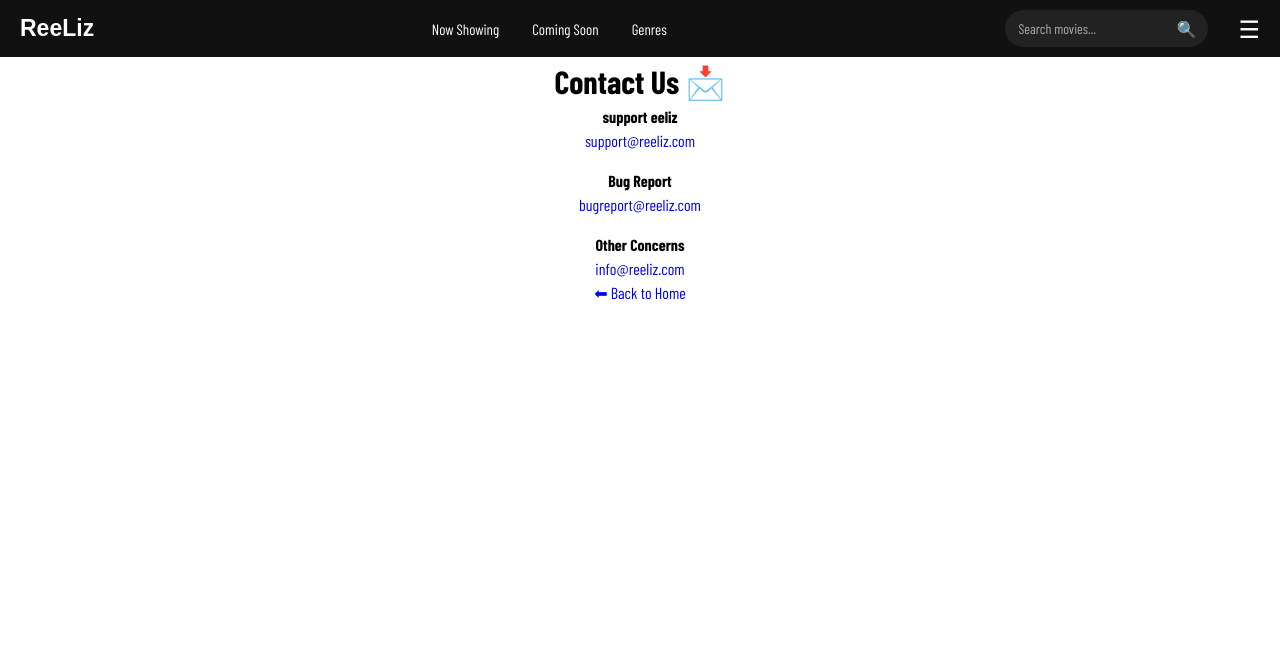
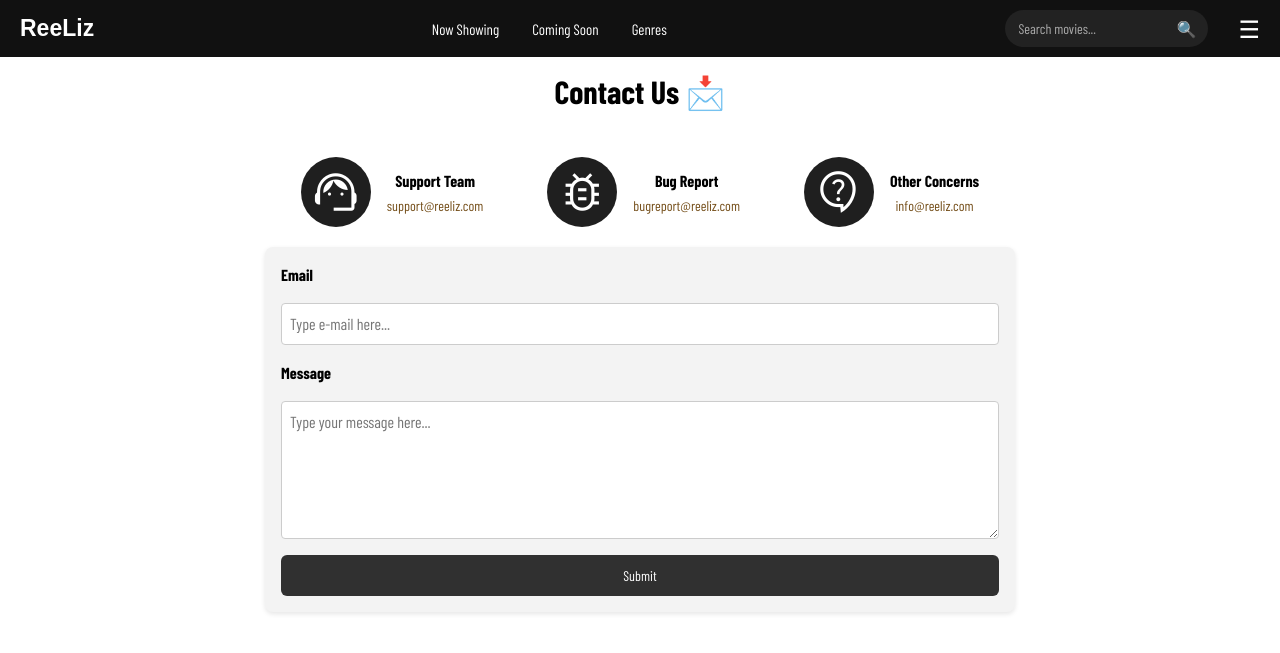
Before and after one commit to Tubachups/ReeLiz-Movie, a Flask app: page /contact in a window 1280 px wide. Shown: the top 653 px of the page. Run offline with Flask 3, Linux system fonts and the light colour scheme.

Commit message:
contact us fix

```diff
--- a/static/js/navbar.js
+++ b/static/js/navbar.js
@@ -22,6 +22,9 @@ document.addEventListener("DOMContentLoaded", () => {
     link.addEventListener("click", (e) => {
       e.preventDefault();
       const page = link.dataset.page;
+      if (page === "about") {
+        window.location.href = "/";
+        }
 
       if (page === "home") {
         window.location.href = "/";
--- a/static/styles/about.css
+++ b/static/styles/about.css
@@ -16,21 +16,18 @@ p.intro-paragraph,
 p.feature-description {
   font-family: 'Cossette Texte', serif;
 }
-
-/* Fade-in animation */
+/* fade in animation */
 @keyframes fadeIn {
   from { opacity: 0; transform: translateY(20px); }
   to { opacity: 1; transform: translateY(0); }
 }
 
-/* Headers fade in first */
 .main-header,
 .feature-title {
     opacity: 0;
     animation: fadeIn 1s forwards;
 }
 
-/* Staggered delay for headers */
 .main-header {
     animation-delay: 0.3s;
 }
@@ -47,7 +44,6 @@ p.feature-description {
     animation-delay: 0.5s;
 }
 
-/* Paragraphs fade in after headers */
 .intro {
     opacity: 0;
     animation: fadeIn 1s forwards;
--- a/static/styles/contact.css
+++ b/static/styles/contact.css
@@ -1,15 +1,137 @@
 body {
   display: flex;
   flex-direction: column;
+  font-family: Arial, sans-serif;
   text-align: center;
 }
 
-.card{
-  display: flex;
-  flex-direction: column;
+@keyframes fadeInUp {
+  from {
+    opacity: 0;
+    transform: translateY(20px);
+  }
+  to {
+    opacity: 1;
+    transform: translateY(0);
+  }
 }
 
-.contact-card{
-  display: grid;
+.head1 {
+  padding: 10px;
+}
+
+.contact-row {
+  display: flex;
+  gap: 4rem;
+  justify-content: center;
+  margin-top: 2rem;
+  flex-wrap: wrap;
+}
+
+.contact-item {
+  display: flex;
+  align-items: center;
   gap: 1rem;
+  opacity: 0;                 /* start hidden */
+  animation: fadeInUp 0.6s ease-out forwards;
 }
+
+/* Stagger animation for each item */
+.contact-item:nth-child(1) { animation-delay: 0.2s; }
+.contact-item:nth-child(2) { animation-delay: 0.4s; }
+.contact-item:nth-child(3) { animation-delay: 0.6s; }
+
+/* Circle icon */
+@import url('https://fonts.googleapis.com/icon?family=Material+Icons');
+
+.contact-icon {
+  display: inline-flex;
+  justify-content: center;
+  align-items: center;
+  width: 50px;
+  height: 50px;
+  border-radius: 50%;
+  background-color: black;
+  color: white;
+  font-size: 50px;
+  margin-right: 10px;
+  transition: transform 0.3s ease;
+}
+
+.contact-item .material-symbols-outlined {
+  display: flex;
+  justify-content: center;
+  align-items: center;
+  width: 70px;
+  height: 70px;
+  border-radius: 50%;
+  background-color: rgb(31, 31, 31);
+  color: white;
+  font-size: 32px;
+  flex-shrink: 0;
+}
+
+.contact-text b {
+  display: block;
+  font-size: 16px;
+}
+
+.contact-text a {
+  display: block;
+  text-decoration: none;
+  color: #744e19;
+  font-size: 14px;
+  margin-top: 2px;
+}
+
+.contact-form {
+  padding: 20px;
+  flex: 1;
+  min-width: 100px;
+  text-align: left;
+}
+
+.contact-form form {
+  display: flex;
+  width: 750px;
+  flex-direction: column;
+  gap: 1rem;
+  background: #f3f3f3;
+  padding: 1rem;
+  border-radius: 8px;
+  box-shadow: 0 2px 5px rgba(0,0,0,0.1);
+
+  /* Center horizontally */
+  margin: 0 auto;
+
+  opacity: 0;
+  animation: fadeInUp 0.6s ease-out forwards;
+  animation-delay: 0.8s;
+}
+
+.contact-form label {
+  font-weight: bold;
+}
+
+.contact-form input,
+.contact-form textarea {
+  padding: 8px;
+  border: 1px solid #ccc;
+  border-radius: 4px;
+  font-family: inherit;
+}
+
+.contact-form button {
+  background: #303030;
+  color: white;
+  border: none;
+  padding: 10px;
+  border-radius: 6px;
+  cursor: pointer;
+  font-size: 14px;
+  transition: 0.3s ease;
+}
+
+.contact-form button:hover {
+  background: #555;
+}
--- a/static/styles/style.css
+++ b/static/styles/style.css
@@ -26,7 +26,7 @@ h1 {
 #movies {
   display: grid;
   grid-template-columns: repeat(auto-fit, minmax(200px, 1fr));
-  gap: 1.5rem;
+  gap: 13px;
   margin-top: 20px;
     padding: 15px;
 }
@@ -49,9 +49,7 @@ h1 {
   z-index: 5;
 }
 
-#movies:hover .movie-card:not(:hover) {
-  /* transform: scale(1.1); */
-}
+
 
 .movie-img-wrapper {
   position: relative;
--- a/templates/contact.html
+++ b/templates/contact.html
@@ -2,30 +2,56 @@
 
 {% block head %}
 <title>Contact Us - Reeliz 🎬</title>
-<link rel="stylesheet" href="{{ url_for( 'static', filename='styles/contact.css')}}">
+<link rel="stylesheet" href="{{ url_for('static', filename='styles/contact.css') }}">
 
+<!-- Google Material Symbols -->
+<link rel="stylesheet" href="https://fonts.googleapis.com/css2?family=Material+Symbols+Outlined" />
 {% endblock %}
 
+{% block body %}
+<h1 class="head1">Contact Us 📩</h1>
 
-{% block body %}
-<h1>Contact Us 📩</h1>
+<div class="contact-container">
+  <!-- Left side: contact info as a row -->
+  <div class="contact-row">
+    <div class="contact-item">
 
-<div class="contact-card">
-  <div class="card">
-    <b>support eeliz</b>
-    <a href="#">support@reeliz.com</a>
+     <span class="material-symbols-outlined" style="font-size: 50px;">support_agent</span>
+
+      <div class="contact-text">
+    <b>Support Team</b>
+    <a href="mailto:support@reeliz.com">support@reeliz.com</a>
+      </div>
+    </div>
+
+    <div class="contact-item">
+      <span class="material-symbols-outlined" style="font-size: 50px;">bug_report</span>
+      <div class="contact-text">
+        <b>Bug Report</b>
+        <a href="mailto:bugreport@reeliz.com">bugreport@reeliz.com</a>
+      </div>
+    </div>
+
+    <div class="contact-item">
+      <span class="material-symbols-outlined" style="font-size: 50px;">contact_support</span>
+      <div class="contact-text">
+        <b>Other Concerns</b>
+        <a href="mailto:info@reeliz.com">info@reeliz.com</a>
+      </div>
+    </div>
   </div>
 
-  <div class="card">
-    <b>Bug Report</b>
-    <a href="#">bugreport@reeliz.com</a>
-  </div>
+  <!-- Right side: message form -->
+  <div class="contact-form">
+    <form>
+      <label for="email">Email</label>
+      <input type="email" id="email" name="email" placeholder="Type e-mail here..." required>
 
-  <div class="card">
-    <b>Other Concerns</b>
-    <a href="#">info@reeliz.com</a>
+      <label for="message">Message</label>
+      <textarea id="message" name="message" rows="5" placeholder="Type your message here..." required></textarea>
+
+      <button type="submit">Submit</button>
+    </form>
   </div>
 </div>
-<a href="{{ url_for('home') }}">⬅ Back to Home</a>
-
 {% endblock %}
```
Also changed, not shown: templates/about.html (+11 -4 lines). Lines whose indentation alone changed are shown as unchanged.
